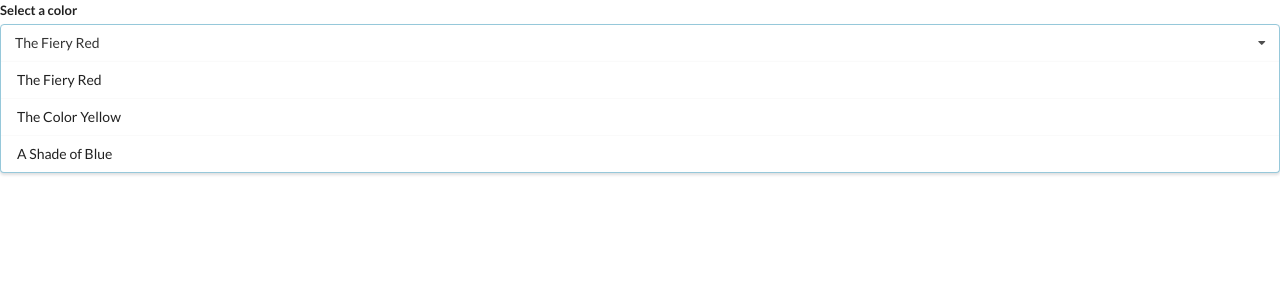
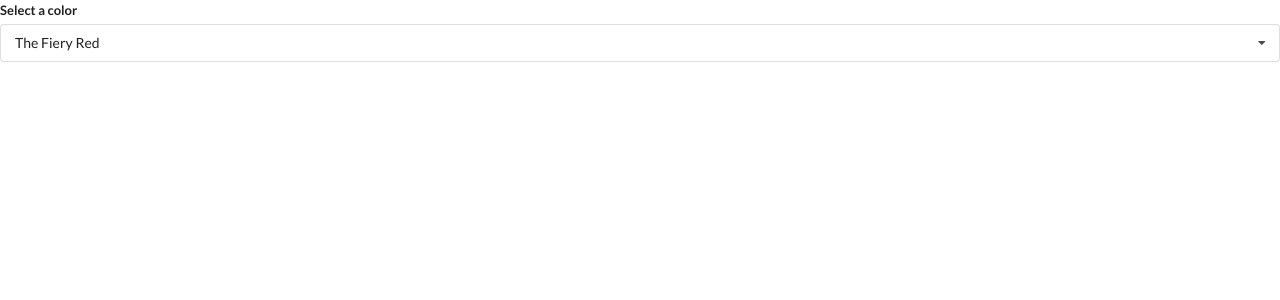
Before and after one commit to dipscodehub/widgety, a React (Create React App) app: page / in a window 1280 px wide. Shown: the top 300 px of the page. Built offline with nearby package versions, Linux system fonts and the light colour scheme.

Commit message:
added functionality to hide or show the option list upon click

```diff
--- a/src/components/Dropdown.js
+++ b/src/components/Dropdown.js
@@ -1,7 +1,12 @@
-import React from "react";
+import React, { useState } from "react";
 
 const Dropdown = ({ options, selected, onSelectedChange }) => {
+  const [open, setOpen] = useState(false);
+
   const renderedOptions = options.map((option) => {
+    if (option.value === selected.value) {
+      return null;
+    }
     return (
       <div
         key={option.value}
@@ -16,10 +21,15 @@
     <div className="ui form">
       <div className="field">
         <label className="label">Select a color</label>
-        <div className="ui selection dropdown visible active">
+        <div
+          onClick={() => setOpen(!open)}
+          className={`ui selection dropdown ${open ? "visible active" : ""}`}
+        >
           <i className="dropdown icon"></i>
           <div className="text">{selected.label}</div>
-          <div className="menu visible transition">{renderedOptions}</div>
+          <div className={`menu ${open ? "visible transition" : ""}`}>
+            {renderedOptions}
+          </div>
         </div>
       </div>
     </div>
```
